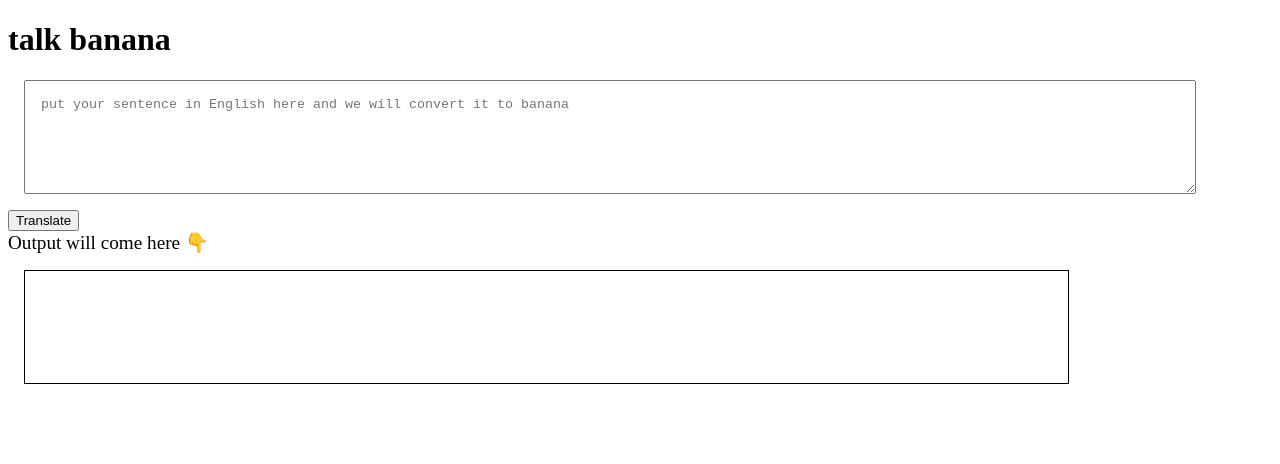
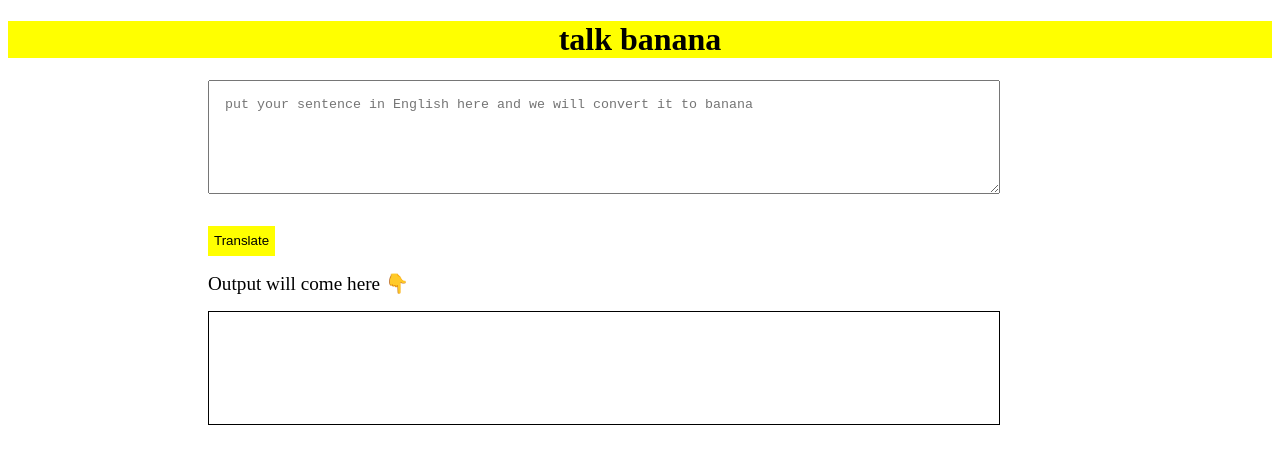
Before and after one commit to thakurajay689/banana-speak, a plain HTML site: page index.html in a window 1280 px wide. Drawn offline with Linux system fonts and the light colour scheme.

Commit message:
complete

```diff
--- a/app.js
+++ b/app.js
@@ -6,23 +6,23 @@ var serverURL = "https://api.funtranslations.com/translate/minion.json";
 
 btnTranslate.addEventListener("click", clickHandler);
 
-function getTranslationURL(text) {
-  return serverURL + "?" + "text=" + text;
+function getTranslationURL(input) {
+  return serverURL + "?" + "text=" + input;
 }
 
-// function errorHandler(error){
-//     console.log("error occured", error);
-//     alert("something wrong with server! try again after some time")
-// }
+function errorHandler(error){
+    console.log("error occured", error);
+    alert("something wrong with server! try again after some time")
+}
 function clickHandler() {
-  // outputDiv.innerText = "jsjdsbff  " + txtInput.value;
-  var inputText = txtInput.value;
+  var inputText = txtInput.value; // taking input
 
+  //calling server for processing
   fetch(getTranslationURL(inputText))
     .then((response) => response.json())
     .then((json) => {
       var translatedText = json.contents.translated;
-      outputDiv.innerText = translatedText;
+      outputDiv.innerText = translatedText; // output
     })
     .catch(errorHandler);
 }
--- a/index.html
+++ b/index.html
@@ -7,20 +7,43 @@
     <title>Banana Speak</title>
     <style>
         textarea {
-            width: 90%;
+            width: 60%;
             display: block;
             margin: 1rem;
             height: 10vh;
             padding: 1rem;
+            margin-left: 200px;
+
         }
 
         #output {
             border: 1px solid black;
             height: 10vh;
-            width: 80%;
+            width: 60%;
             margin: 1rem;
             padding: 1rem;
+            margin-left: 200px;
+
         }
+        h1{
+            background-color: yellow;
+            text-align: center;
+
+        }
+     #btn-translate{
+        margin:1rem;
+        background-color: yellow;
+        height: 30px;
+        border: none;
+        margin-left: 200px;
+    }
+      span{
+        margin:1rem;
+        margin-left: 200px;
+      }
+      body{
+        align-items: center;
+      }
     </style>
 </head>
 
@@ -29,7 +52,7 @@
     <textarea id="txt-input"
         placeholder="put your sentence in English here and we will convert it to banana"></textarea>
     <button id="btn-translate">Translate</button>
-    <div style="font-size: larger;">Output will come here 👇</div>
+    <div style="font-size: larger;"><span>Output will come here 👇</span></div>
     <div id="output"></div>
     <script src="app.js" type="text/javascript"></script>
 </body>
```
